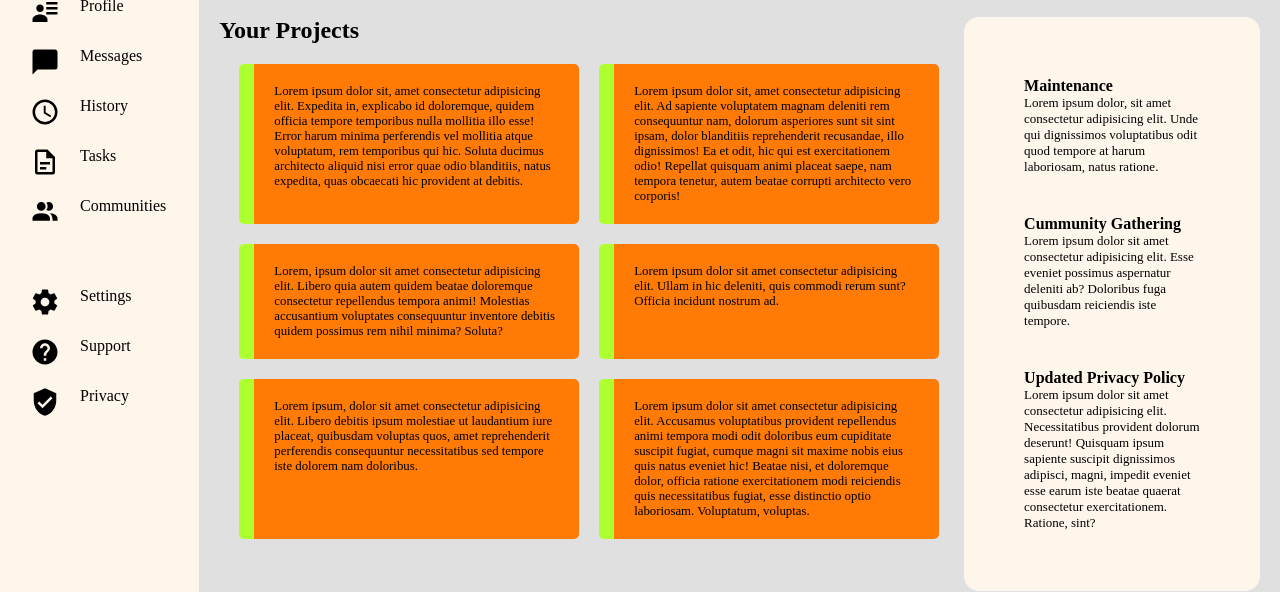
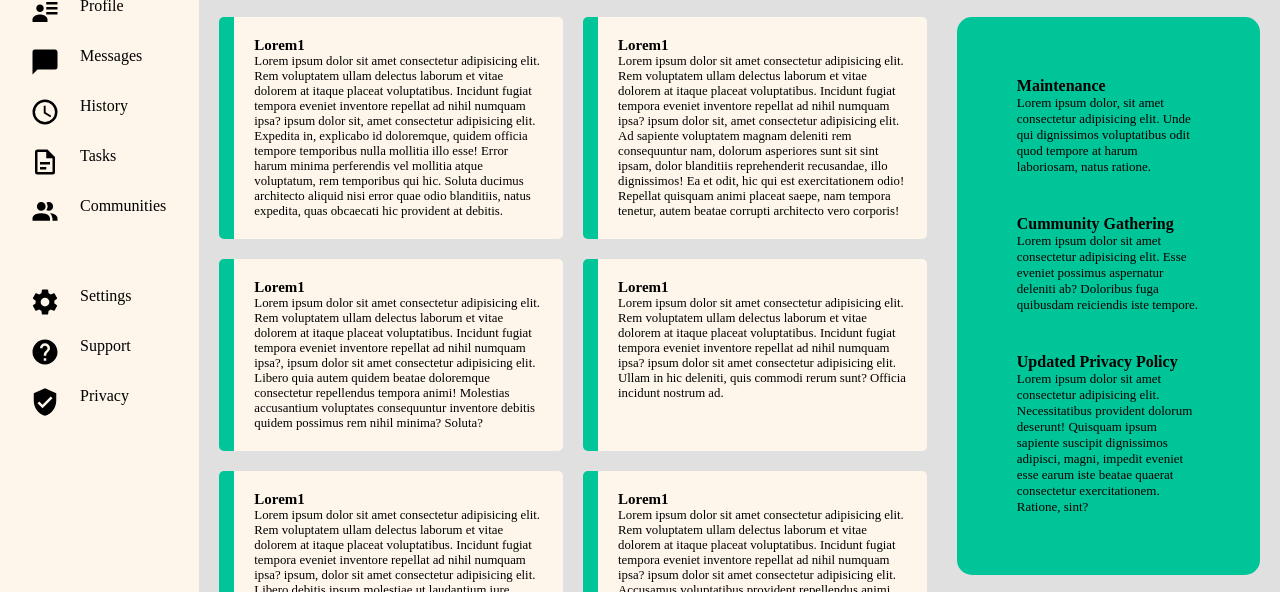
Before and after one commit to Visktor/Admin_Dashboard, a plain HTML site: page Index.html in a window 1280 px wide. Shown: the part 153-745 px from the top of the page. Drawn offline with Linux system fonts and the light colour scheme.

Commit message:
Change main layout

```diff
--- a/Index.css
+++ b/Index.css
@@ -4,6 +4,7 @@
     --LIGHT-BROWN: #b3876c;
     --BEIGE: #fff6eb;
     --LIGHT-GREY: #dfe0df;
+    --GREEN: #00c598;
 }
 
 * {
@@ -144,7 +145,7 @@ aside {
     gap: 20px;
 }
 
-.option-div:nth-child(1){
+.option-div:nth-child(1) {
     position: relative;
     right: 18px;
 }
@@ -171,27 +172,21 @@ aside {
 }
 
 main {
-    display: grid;
+    display: flex;
     background-color: var(--LIGHT-GREY);
-    grid-template-columns: 2fr 0.8fr;
-    grid-template-rows: 1fr 1fr;
-    gap: 5px;
-    grid-template-areas:
-        "project announce"
-        "project trend"
-    ;
+    gap: 30px;
     padding: 20px;
+
 }
 
 .projects-sec {
-    grid-area: project;
+    width: 70%;
     display: flex;
     flex-direction: column;
 }
 
 .projects-div {
     height: 100%;
-    padding: 20px;
     display: grid;
     grid-template-columns: repeat(2, minmax(400px, 1fr));
     grid-auto-rows: min-content;
@@ -199,16 +194,23 @@ main {
 }
 
 .projects-div div {
-    background-color: var(--ORANGE);
-    border-left: 15px solid greenyellow;
+    background-color: var(--BEIGE);
+    border-left: 15px solid var(--GREEN);
     border-radius: 5px;
     padding: 20px;
     font-size: max(0.95vw, 0.8rem);
 }
 
+.right-side-section{
+    display: flex;
+    flex-direction: column;
+    width: 30%;
+    gap: 20px;
+}
+
 .announcements {
     grid-area: announce;
-    background-color: var(--BEIGE);
+    background-color: var(--GREEN);
     padding: 40px;
     border-radius: 15px;
 }
@@ -227,11 +229,12 @@ main {
 
 .trending {
     grid-area: trend;
-    background-color: var(--BEIGE);
+    background-color: var(--GREEN);
     padding: 20px;
     border-radius: 15px;
     display: grid;
     grid-template-columns: 1fr 5fr;
+    gap: 20px;
 }
 
 .trending p {
--- a/Index.html
+++ b/Index.html
@@ -96,32 +96,62 @@
   <main>
 
     <section class="projects-sec">
-      <h1>Your Projects</h1>
       <div class="projects-div">
-        <div class="project1">Lorem ipsum dolor sit, amet consectetur adipisicing elit. Expedita in, explicabo id
+        <div class="project1">
+          <h3 class="projectTitle">Lorem1</h3>
+          Lorem ipsum dolor sit amet consectetur adipisicing elit. Rem voluptatem ullam delectus laborum et vitae
+          dolorem at itaque placeat voluptatibus. Incidunt fugiat tempora eveniet inventore repellat ad nihil numquam
+          ipsa? ipsum dolor sit, amet consectetur adipisicing elit. Expedita in, explicabo id
           doloremque, quidem officia tempore temporibus nulla mollitia illo esse! Error harum minima perferendis vel
           mollitia atque voluptatum, rem temporibus qui hic. Soluta ducimus architecto aliquid nisi error quae odio
-          blanditiis, natus expedita, quas obcaecati hic provident at debitis.</div>
-        <div class="project2">Lorem ipsum dolor sit, amet consectetur adipisicing elit. Ad sapiente voluptatem magnam
+          blanditiis, natus expedita, quas obcaecati hic provident at debitis.
+        </div>
+        <div class="project2">
+          <h3 class="projectTitle">Lorem1</h3>
+          Lorem ipsum dolor sit amet consectetur adipisicing elit. Rem voluptatem ullam delectus laborum et vitae
+          dolorem at itaque placeat voluptatibus. Incidunt fugiat tempora eveniet inventore repellat ad nihil numquam
+          ipsa? ipsum dolor sit, amet consectetur adipisicing elit. Ad sapiente voluptatem magnam
           deleniti rem consequuntur nam, dolorum asperiores sunt sit sint ipsam, dolor blanditiis reprehenderit
           recusandae, illo dignissimos! Ea et odit, hic qui est exercitationem odio! Repellat quisquam animi placeat
-          saepe, nam tempora tenetur, autem beatae corrupti architecto vero corporis!</div>
-        <div class="project3">Lorem, ipsum dolor sit amet consectetur adipisicing elit. Libero quia autem quidem beatae
+          saepe, nam tempora tenetur, autem beatae corrupti architecto vero corporis!
+        </div>
+        <div class="project3">
+          <h3 class="projectTitle">Lorem1</h3>
+          Lorem ipsum dolor sit amet consectetur adipisicing elit. Rem voluptatem ullam delectus laborum et vitae
+          dolorem at itaque placeat voluptatibus. Incidunt fugiat tempora eveniet inventore repellat ad nihil numquam
+          ipsa?, ipsum dolor sit amet consectetur adipisicing elit. Libero quia autem quidem beatae
           doloremque consectetur repellendus tempora animi! Molestias accusantium voluptates consequuntur inventore
-          debitis quidem possimus rem nihil minima? Soluta?</div>
-        <div class="project4">Lorem ipsum dolor sit amet consectetur adipisicing elit. Ullam in hic deleniti, quis
-          commodi rerum sunt? Officia incidunt nostrum ad.</div>
-        <div class="project5">Lorem ipsum, dolor sit amet consectetur adipisicing elit. Libero debitis ipsum molestiae
+          debitis quidem possimus rem nihil minima? Soluta?
+        </div>
+        <div class="project4">
+          <h3 class="projectTitle">Lorem1</h3>
+          Lorem ipsum dolor sit amet consectetur adipisicing elit. Rem voluptatem ullam delectus laborum et vitae
+          dolorem at itaque placeat voluptatibus. Incidunt fugiat tempora eveniet inventore repellat ad nihil numquam
+          ipsa? ipsum dolor sit amet consectetur adipisicing elit. Ullam in hic deleniti, quis
+          commodi rerum sunt? Officia incidunt nostrum ad.
+        </div>
+        <div class="project5">
+          <h3 class="projectTitle">Lorem1</h3>
+          Lorem ipsum dolor sit amet consectetur adipisicing elit. Rem voluptatem ullam delectus laborum et vitae
+          dolorem at itaque placeat voluptatibus. Incidunt fugiat tempora eveniet inventore repellat ad nihil numquam
+          ipsa? ipsum, dolor sit amet consectetur adipisicing elit. Libero debitis ipsum molestiae
           ut laudantium iure placeat, quibusdam voluptas quos, amet reprehenderit perferendis consequuntur
-          necessitatibus sed tempore iste dolorem nam doloribus.</div>
-        <div class="project6">Lorem ipsum dolor sit amet consectetur adipisicing elit. Accusamus voluptatibus provident
+          necessitatibus sed tempore iste dolorem nam doloribus.
+        </div>
+        <div class="project6">
+          <h3 class="projectTitle">Lorem1</h3>
+          Lorem ipsum dolor sit amet consectetur adipisicing elit. Rem voluptatem ullam delectus laborum et vitae
+          dolorem at itaque placeat voluptatibus. Incidunt fugiat tempora eveniet inventore repellat ad nihil numquam
+          ipsa? ipsum dolor sit amet consectetur adipisicing elit. Accusamus voluptatibus provident
           repellendus animi tempora modi odit doloribus eum cupiditate suscipit fugiat, cumque magni sit maxime nobis
           eius quis natus eveniet hic! Beatae nisi, et doloremque dolor, officia ratione exercitationem modi reiciendis
-          quis necessitatibus fugiat, esse distinctio optio laboriosam. Voluptatum, voluptas.</div>
+          quis necessitatibus fugiat, esse distinctio optio laboriosam. Voluptatum, voluptas.
+        </div>
       </div>
     </section>
 
-    <section class="announcements">
+    <section class="right-side-section">
+      <div class="announcements">
         <div class="announcement-description1">
           <h1>Maintenance</h1>
           <p class="announcement-text">
@@ -140,13 +170,14 @@
           <h1>Updated Privacy Policy</h1>
           <p class="announcement-text">
             Lorem ipsum dolor sit amet consectetur adipisicing elit. Necessitatibus
-          provident dolorum deserunt! Quisquam ipsum sapiente suscipit dignissimos adipisci, magni, impedit eveniet esse
+            provident dolorum deserunt! Quisquam ipsum sapiente suscipit dignissimos adipisci, magni, impedit eveniet
+            esse
             earum iste beatae quaerat consectetur exercitationem. Ratione, sint?
           </p>
         </div>
-    </section>
+      </div>
 
-    <section class="trending">
+      <div class="trending">
         <img src="./Icons-Images/Cat2.jpg" alt="an user's profile picture icon">
         <div class="info">
           <p class="username">Julius Nyan(@meowboss)</p>
@@ -167,6 +198,7 @@
           <p class="username">Mel(@melooow)</p>
           <p class="app">myMilk</p>
         </div>
+      </div>
     </section>
   </main>
 </body>
```
Lines whose indentation alone changed are shown as unchanged.
